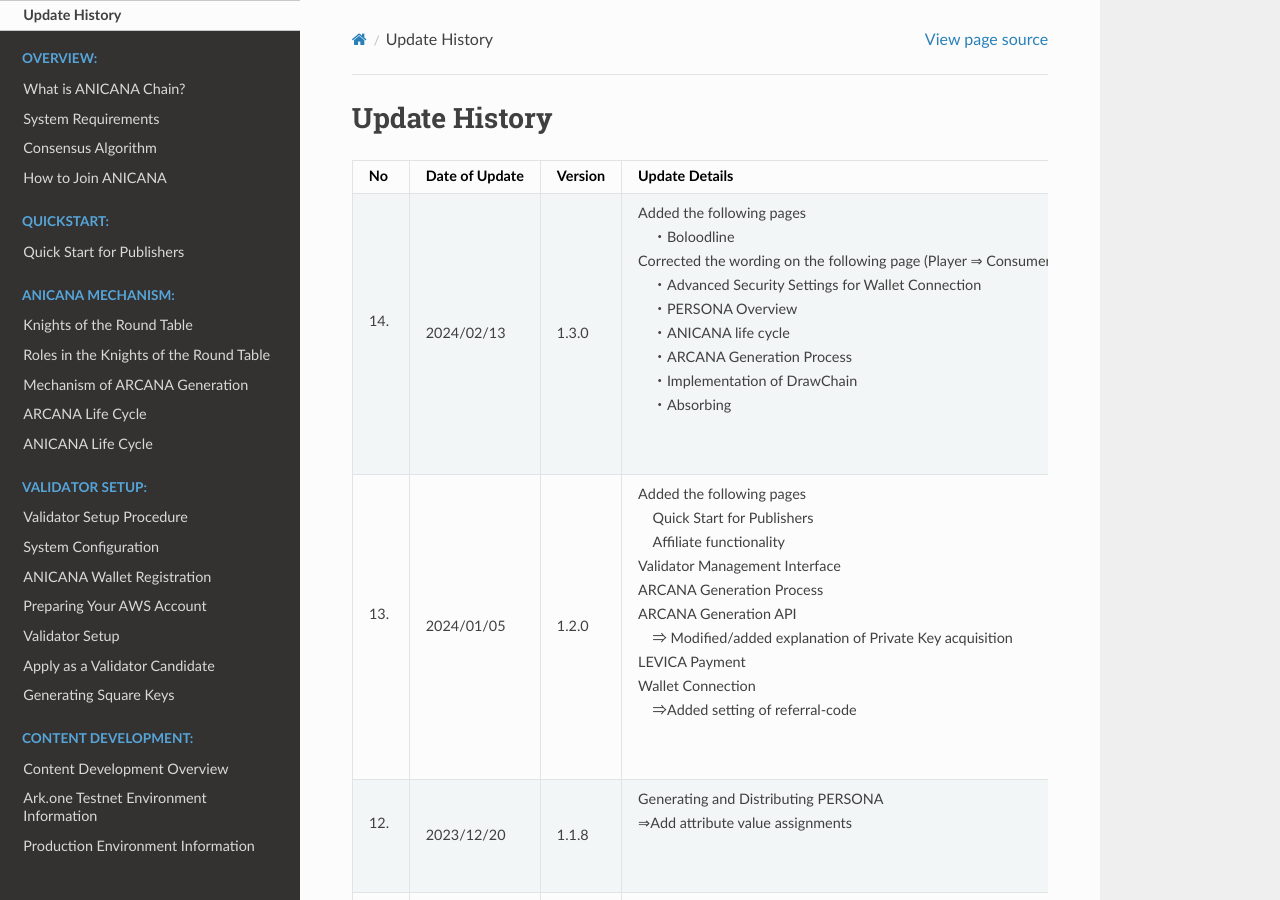
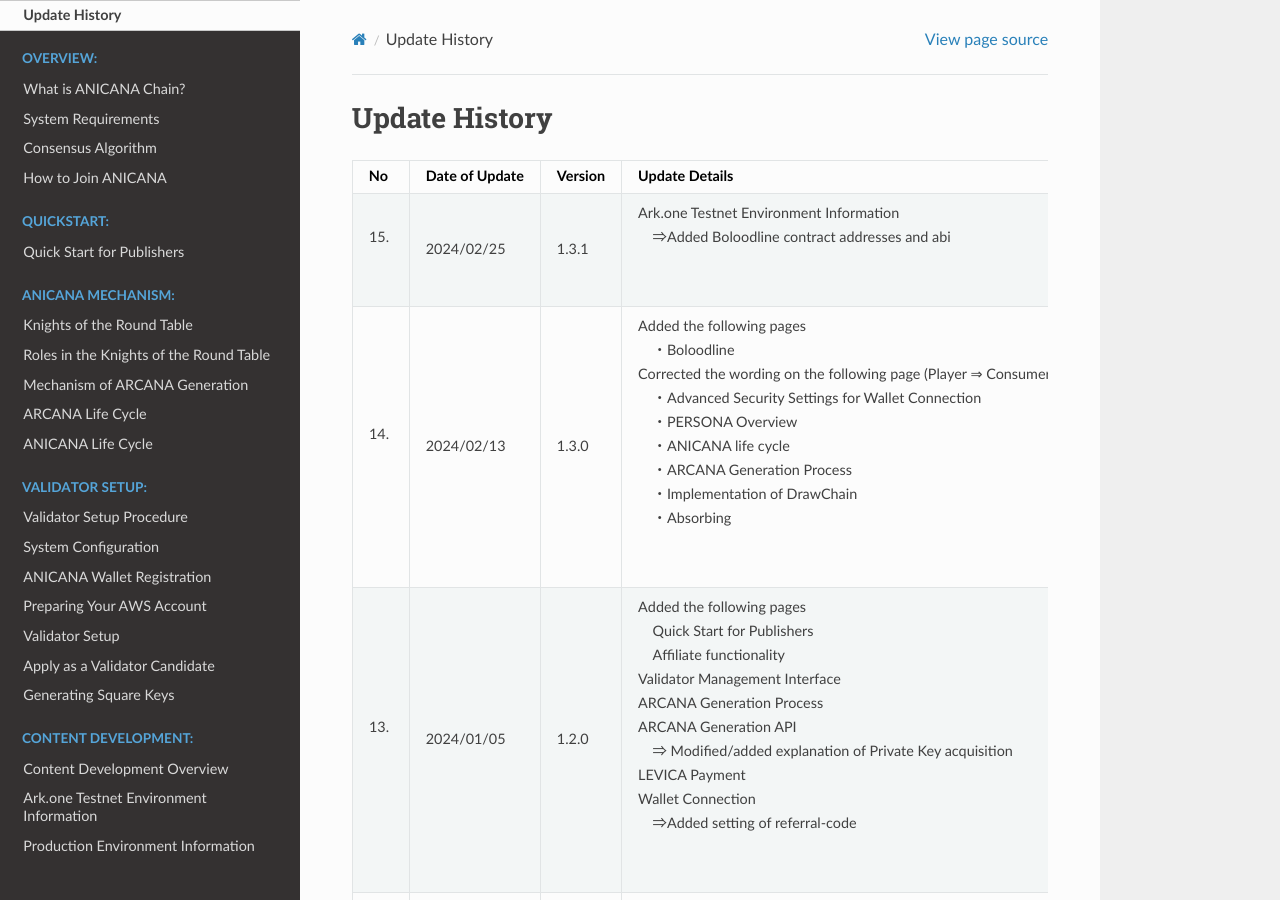
Before and after one commit to Orange-Code-Project/anicana-docs-en, a Sphinx documentation site: the page built from source/change-history/change-history.rst, in a window 1280 px wide and 900 px high. Built offline with Sphinx 7.4.7 and the Read the Docs theme 2.0.0, drawn with Linux system fonts in a browser that asks for light colours.

Commit message:
[update]
Ark.one Testnet Environment Information
　⇒Added Boloodline contract addresses and abi

```diff
--- a/source/change-history/change-history.rst
+++ b/source/change-history/change-history.rst
@@ -7,6 +7,9 @@
     :align: center
 
     "No", "Date of Update", "Version", "Update Details"
+    "15.", "2024/02/25", "1.3.1", "| Ark.one Testnet Environment Information
+    | 　⇒Added Boloodline  contract addresses and abi
+    | 　"
     "14.", "2024/02/13", "1.3.0", "| Added the following pages
     | 　・Boloodline
     | Corrected the wording on the following page (Player ⇒ Consumer)
--- a/source/game-development/test-environment.rst
+++ b/source/game-development/test-environment.rst
@@ -57,6 +57,7 @@
     DrawFollowerLimitter,       0xE4FDF41364930Fc4E43332E35d0F86478a0fa7D3
     DrawCountLimitter,          0xD1128FF78c7ba79B3f8E679387D6C0C53321482b
     DrawPersonaLimitter,        0xFcd33F400399f7E46dca668A4Ec36652e035c276
+    Boloodline,                 0xF062Fa680057396a9c6a336139E531E0FFaBfAd6
 
 
 -------------------------------------------------------------------
@@ -85,6 +86,7 @@
     DrawCountLimitter,           :download:`DrawCountLimitter.json<../file_ark1/abi/DrawCountLimitter.json>`
     DrawPersonaLimitter,         :download:`DrawPersonaLimitter.json<../file_ark1/abi/DrawPersonaLimitter.json>`
     Square,                      :download:`Square.json<../file_ark1/abi/Square.json>`
+    Boloodline,                  :download:`Bloodline.json<../file_ark1/abi/Bloodline.json>`
 
 
 -------------------------------------------------------------------
```
Also changed, not shown: source/file_ark1/abi/Bloodline.json (added, +1 -0 lines).
